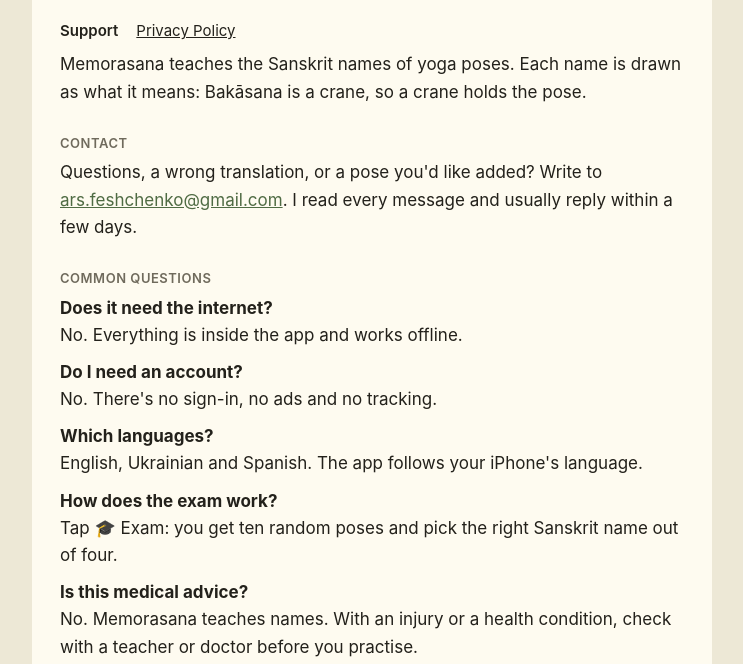
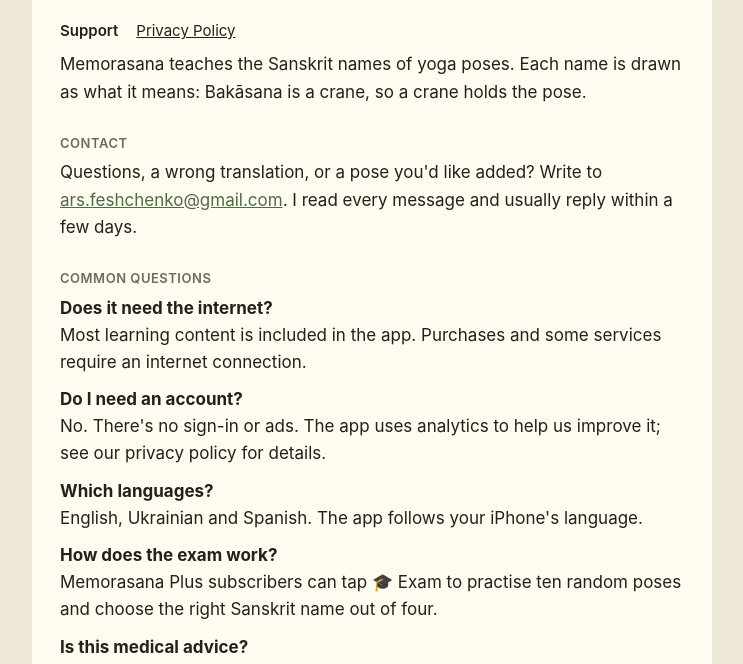
Before and after one commit to arsfeshchenko/arsfeshchenko.github.io, a plain HTML site: page memorasana/index.html in a window 1280 px wide. Shown: the part 127-791 px from the top of the page, without its empty margins (268-1011 px from the left). Drawn offline with Linux system fonts and the light colour scheme.

Commit message:
Update Memorasana support information

```diff
--- a/memorasana/index.html
+++ b/memorasana/index.html
@@ -19,10 +19,10 @@
     <p>Questions, a wrong translation, or a pose you'd like added? Write to <a href="mailto:ars.feshchenko@gmail.com">ars.feshchenko@gmail.com</a>. I read every message and usually reply within a few days.</p>
 
     <h2>Common questions</h2>
-    <p><strong>Does it need the internet?</strong><br>No. Everything is inside the app and works offline.</p>
-    <p><strong>Do I need an account?</strong><br>No. There's no sign-in, no ads and no tracking.</p>
+    <p><strong>Does it need the internet?</strong><br>Most learning content is included in the app. Purchases and some services require an internet connection.</p>
+    <p><strong>Do I need an account?</strong><br>No. There's no sign-in or ads. The app uses analytics to help us improve it; see our privacy policy for details.</p>
     <p><strong>Which languages?</strong><br>English, Ukrainian and Spanish. The app follows your iPhone's language.</p>
-    <p><strong>How does the exam work?</strong><br>Tap 🎓 Exam: you get ten random poses and pick the right Sanskrit name out of four.</p>
+    <p><strong>How does the exam work?</strong><br>Memorasana Plus subscribers can tap 🎓 Exam to practise ten random poses and choose the right Sanskrit name out of four.</p>
     <p><strong>Is this medical advice?</strong><br>No. Memorasana teaches names. With an injury or a health condition, check with a teacher or doctor before you practise.</p>
 
     <p class="small">Memorasana · © 2026 Arsenii Feshchenko</p>
```
